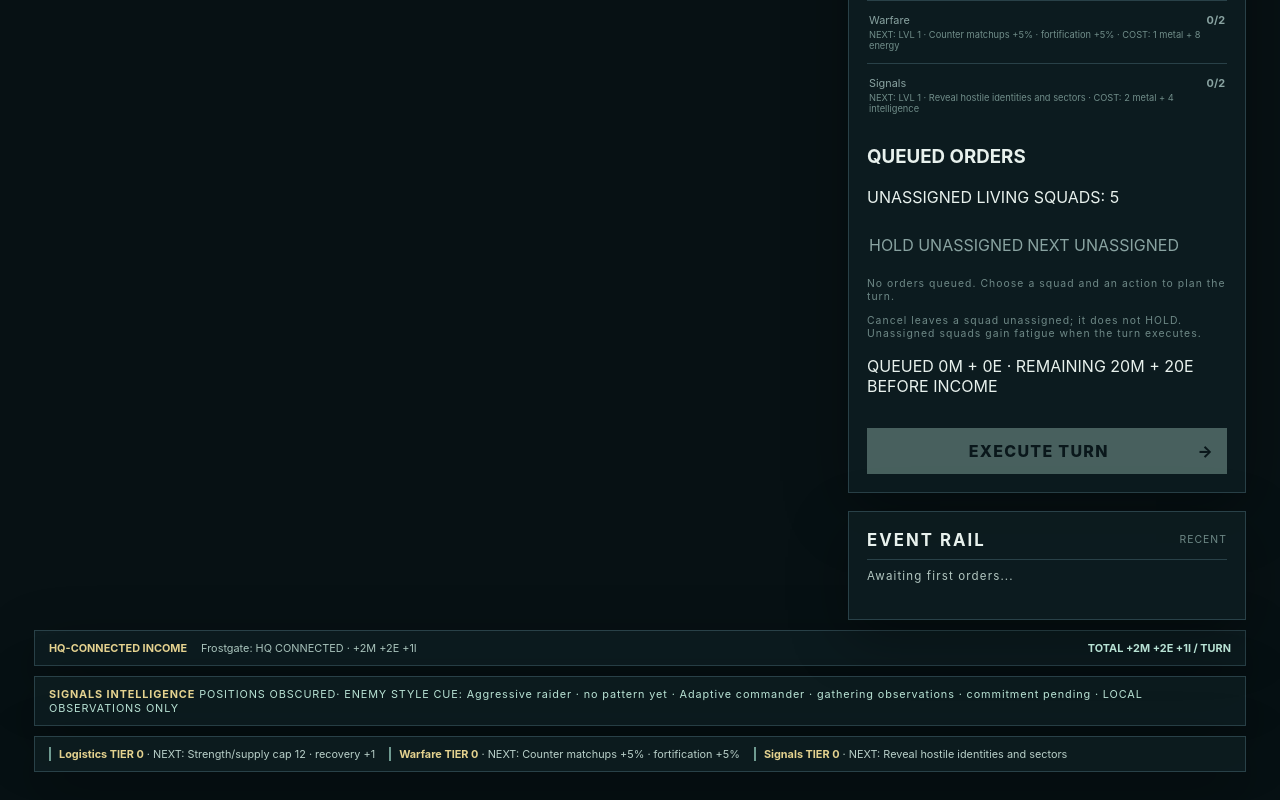
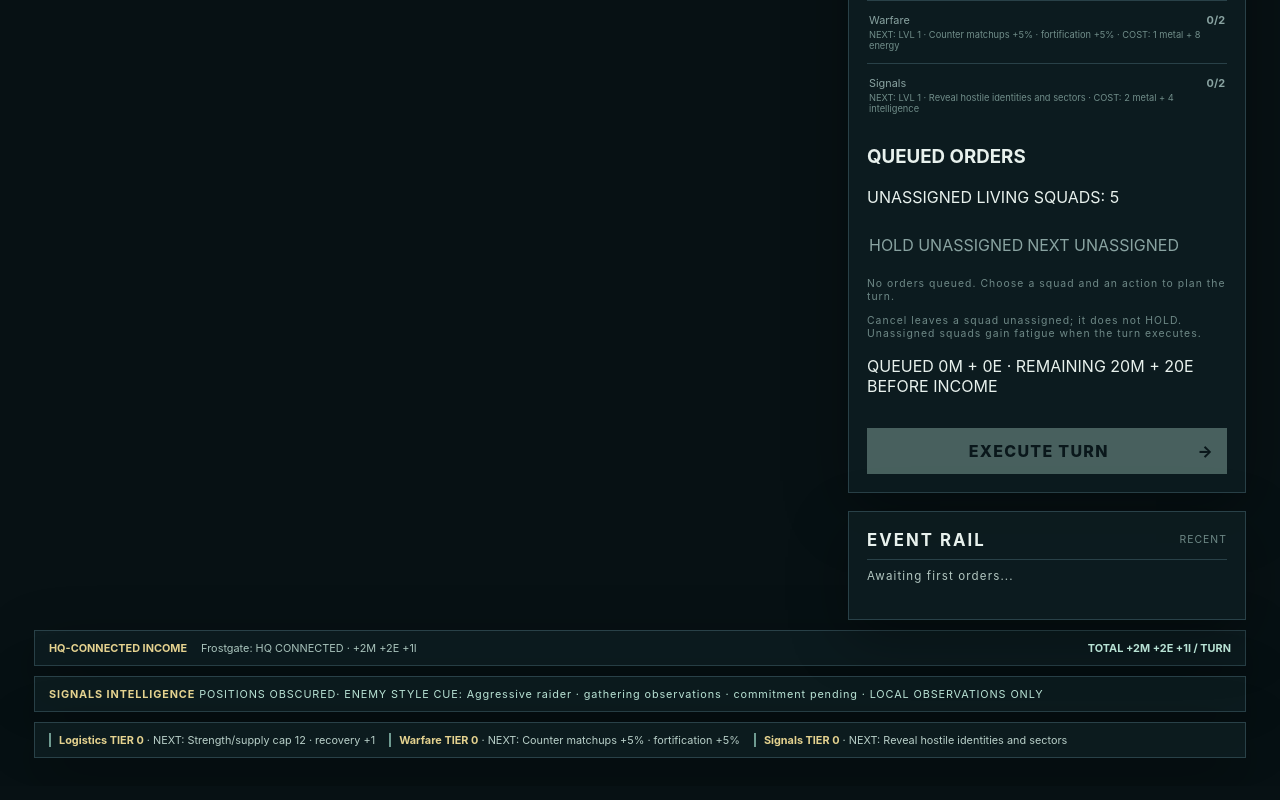
Before and after one commit to mostly-controlled/rimeward, a React (Vite) app: page / in a window 1280 px wide. Shown: the part 2082-2882 px from the top of the page. Built offline with nearby package versions, Linux system fonts and the light colour scheme.

Commit message:
Consolidate adaptive observation feedback cue

```diff
--- a/src/game/simulation.ts
+++ b/src/game/simulation.ts
@@ -249,7 +249,9 @@ const adaptiveObservationName = (state: GameState, id: SectorId): string =>
 export const adaptiveObservationFeedback = (state: GameState): string => {
   const observed = recentAdaptiveBuckets(state).filter((bucket) => bucket.observations.length > 0);
   const style = adaptiveStyle(state);
-  const styleName = style === "AGGRESSIVE" ? "Aggressive raider" : style === "DEFENSIVE" ? "Defensive planner" : "Adaptive commander";
+  const styleName = pressureHash(state, "adaptive-style", 0) % 2 === 0
+    ? "Aggressive raider"
+    : "Defensive planner";
   if (observed.length < 2)
     return `${styleName} · gathering observations · ${style === "UNSET" ? "commitment pending" : "early commitment"}`;
   const committed = observed.map(committedObservation);
@@ -263,8 +265,8 @@ export const adaptiveObservationFeedback = (state: GameState): string => {
   const priorCorridorRepeat = previous.length >= 2 && observationCorridor(previous.at(-2)!) === observationCorridor(previousLatest);
   const route = `${adaptiveObservationName(state, latest.from)} → ${adaptiveObservationName(state, observationDestination(latest))}`;
   const stage = style === "UNSET" ? "commitment pending" : "committed";
+  if (sameCorridor) return `${styleName} · repeated observed corridor: ${route} · ${stage}`;
   if (sameClass) return `${styleName} · repeated observed class: ${latest.class} · ${stage}`;
-  if (sameCorridor) return `${styleName} · repeated observed corridor: ${route} · ${stage}`;
   if (priorClassRepeat || priorCorridorRepeat) return `${styleName} · pattern broken at ${route} · ${stage}`;
   return `${styleName} · mixed observations at ${route} · ${stage}`;
 };
@@ -292,18 +294,6 @@ export const adaptiveStyle = (state: GameState): AdaptiveStyle => {
   if (classConfidence >= threshold || corridorConfidence >= threshold)
     return personality ? "AGGRESSIVE" : "DEFENSIVE";
   return "UNSET";
-};
-export const adaptiveStyleCue = (state: GameState): string => {
-  const buckets = recentAdaptiveBuckets(state);
-  const observed = buckets.filter((bucket) => bucket.observations.length > 0);
-  const latest = observed.at(-1) ? committedObservation(observed.at(-1)!) : undefined;
-  const styleName = pressureHash(state, "adaptive-style", 0) % 2 === 0
-    ? "Aggressive raider"
-    : "Defensive planner";
-  if (!latest) return `${styleName} · no pattern yet`;
-  if (adaptiveStyle(state) === "UNSET")
-    return `${styleName} · ${observed.length === 1 ? "pressure noticed" : "response uncertain"}`;
-  return `${styleName} · ${adaptiveStyle(state) === "AGGRESSIVE" ? "pressure noticed" : "response uncertain"}`;
 };
 const appendAdaptiveBucket = (
   state: GameState,
--- a/src/ui/App.tsx
+++ b/src/ui/App.tsx
@@ -1,7 +1,6 @@
 import { useEffect, useMemo, useState } from "react";
 import {
   advanceResearch,
-  adaptiveStyleCue,
   adaptiveObservationFeedback,
   calculateIncome,
   connectedOwnedSectors,
@@ -1392,7 +1391,7 @@ export function App({ initialGame }: { initialGame?: GameState } = {}) {
               </small>
             )}
             <span className="adaptive-cue" aria-label="Enemy style cue">
-              · ENEMY STYLE CUE: {adaptiveStyleCue(game)} · {adaptiveObservationFeedback(game)} · LOCAL OBSERVATIONS ONLY
+              · ENEMY STYLE CUE: {adaptiveObservationFeedback(game)} · LOCAL OBSERVATIONS ONLY
             </span>
           </section>
           <section
```
Also changed, not shown: 2 other files (tests, documents, lock files or other folders).
